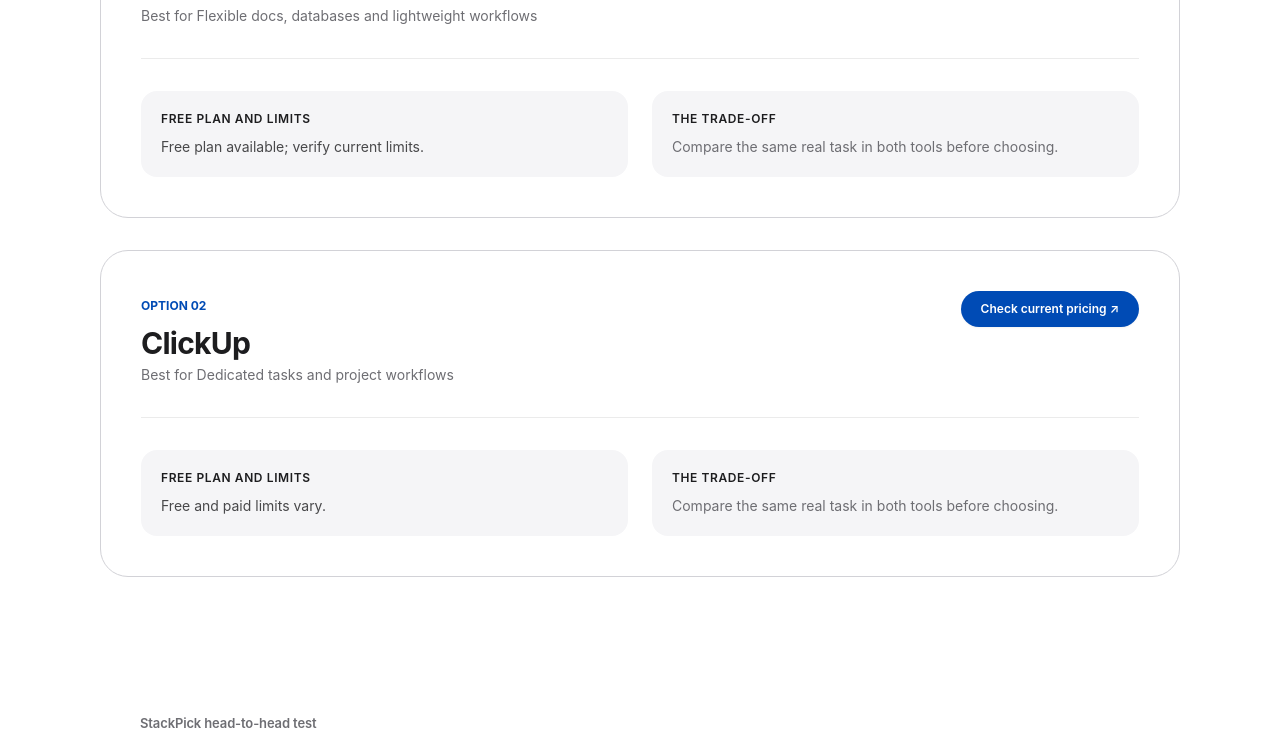
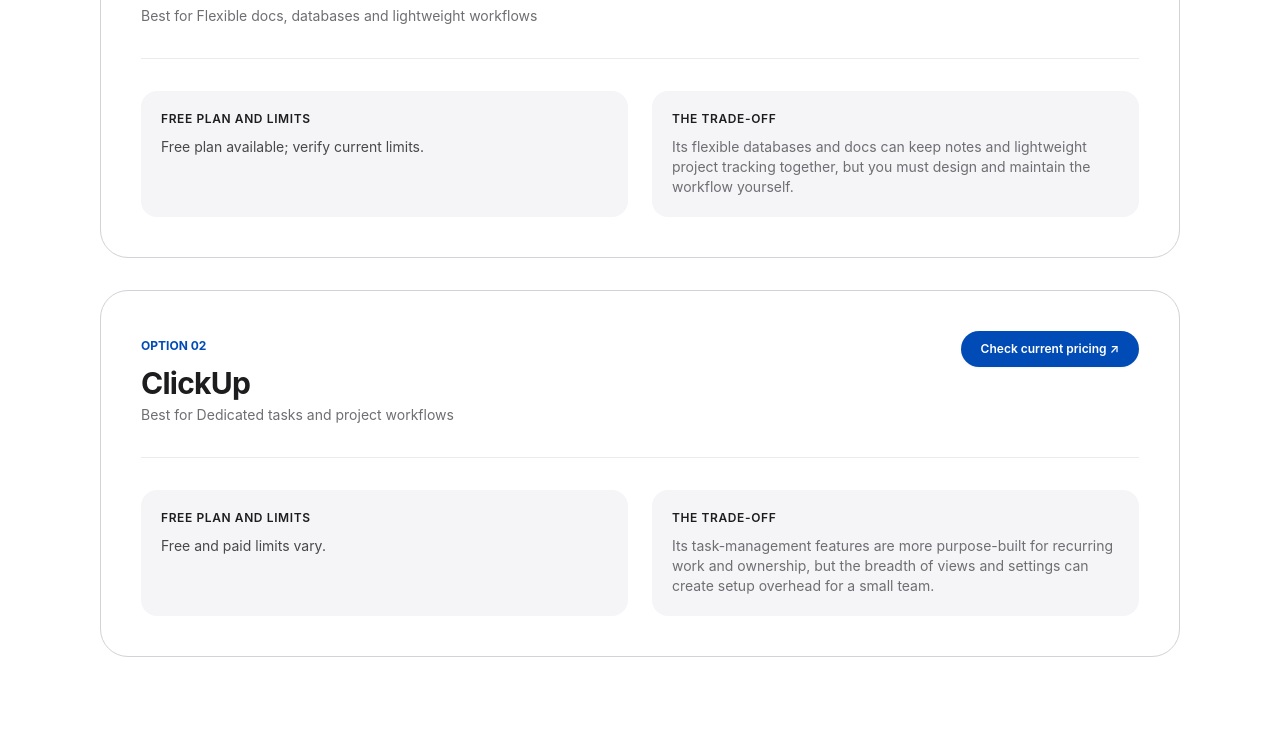
Before and after one commit to LinukaBandara/StackPick, a Next.js app: page /best/notion-vs-clickup in a window 1280 px wide. Shown: the part 1560-2314 px from the top of the page. Built offline with nearby package versions, Linux system fonts and the light colour scheme; no server answers.

Commit message:
Improve notion-vs-clickup comparison decision guidance

```diff
--- a/app/best/notion-vs-clickup/page.tsx
+++ b/app/best/notion-vs-clickup/page.tsx
@@ -15,10 +15,10 @@ export default function Page() {
       intro="Compare Notion and ClickUp for small businesses and freelancers deciding between flexible knowledge work and dedicated project management."
       pricingNote="Pricing, limits and included features can change. Check the providers' current plans before making a decision."
       tools={[
-        { name: "Notion", bestFor: "Flexible docs, databases and lightweight workflows", freeOption: "Free plan available; verify current limits.", tradeoff: "Compare the same real task in both tools before choosing.", url: "https://www.notion.com/" },
-        { name: "ClickUp", bestFor: "Dedicated tasks and project workflows", freeOption: "Free and paid limits vary.", tradeoff: "Compare the same real task in both tools before choosing.", url: "https://clickup.com/" },
+        { name: "Notion", bestFor: "Flexible docs, databases and lightweight workflows", freeOption: "Free plan available; verify current limits.", tradeoff: "Its flexible databases and docs can keep notes and lightweight project tracking together, but you must design and maintain the workflow yourself.", url: "https://www.notion.com/" },
+        { name: "ClickUp", bestFor: "Dedicated tasks and project workflows", freeOption: "Free and paid limits vary.", tradeoff: "Its task-management features are more purpose-built for recurring work and ownership, but the breadth of views and settings can create setup overhead for a small team.", url: "https://clickup.com/" },
       ]}
-      bottomLine="There is no universal winner. The better tool is the one that handles your normal workflow with less friction at the price you can justify. Test the same job in both products before switching."
+      bottomLine="Choose Notion when your work revolves around connected documents, notes and a flexible lightweight database. Choose ClickUp when assigning tasks, tracking deadlines and managing repeatable project workflows is the priority. Run a one-week pilot with a real project before moving your team's work."
     >
       <section className="bg-white">
         <div className="sp-container py-16 sm:py-20">
```
